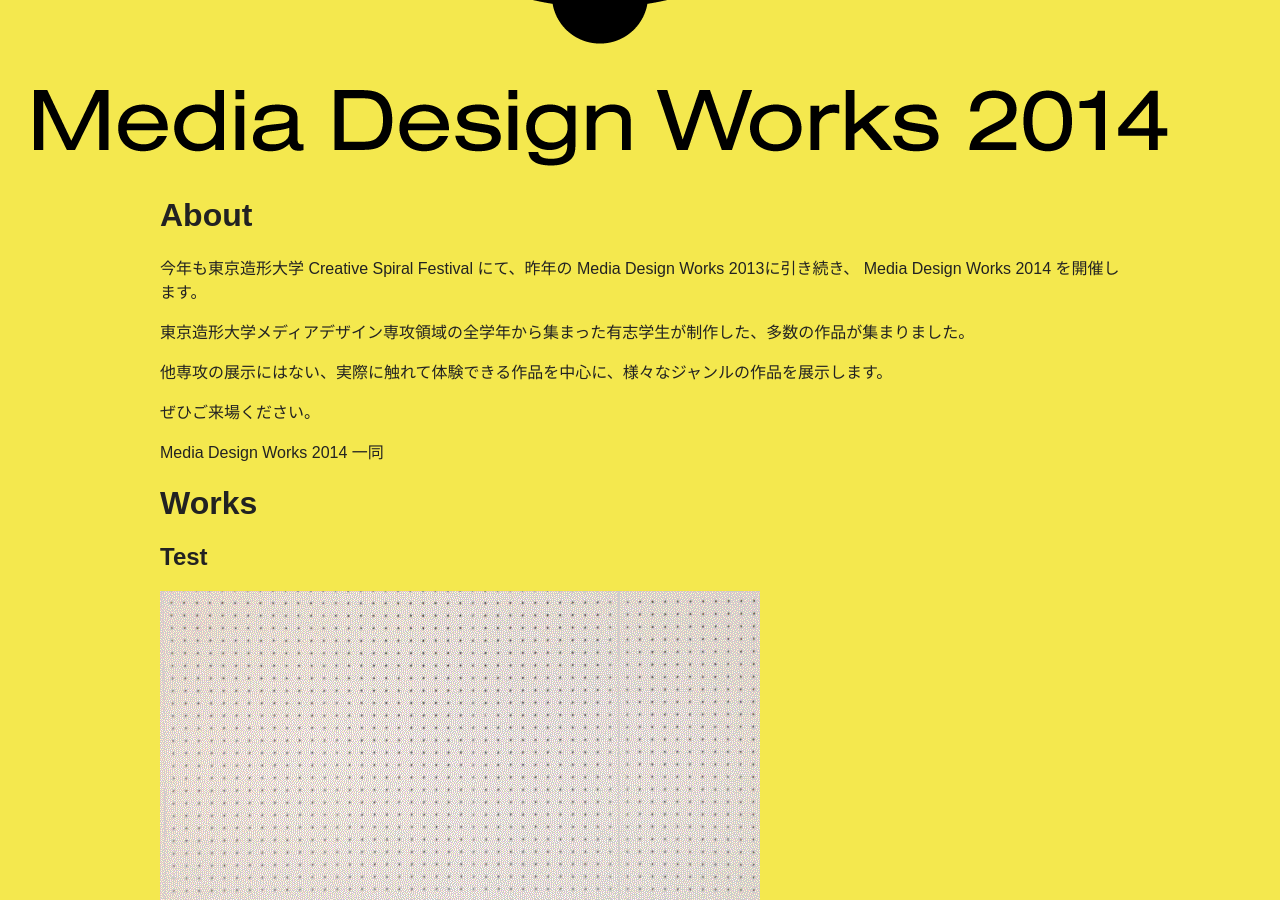
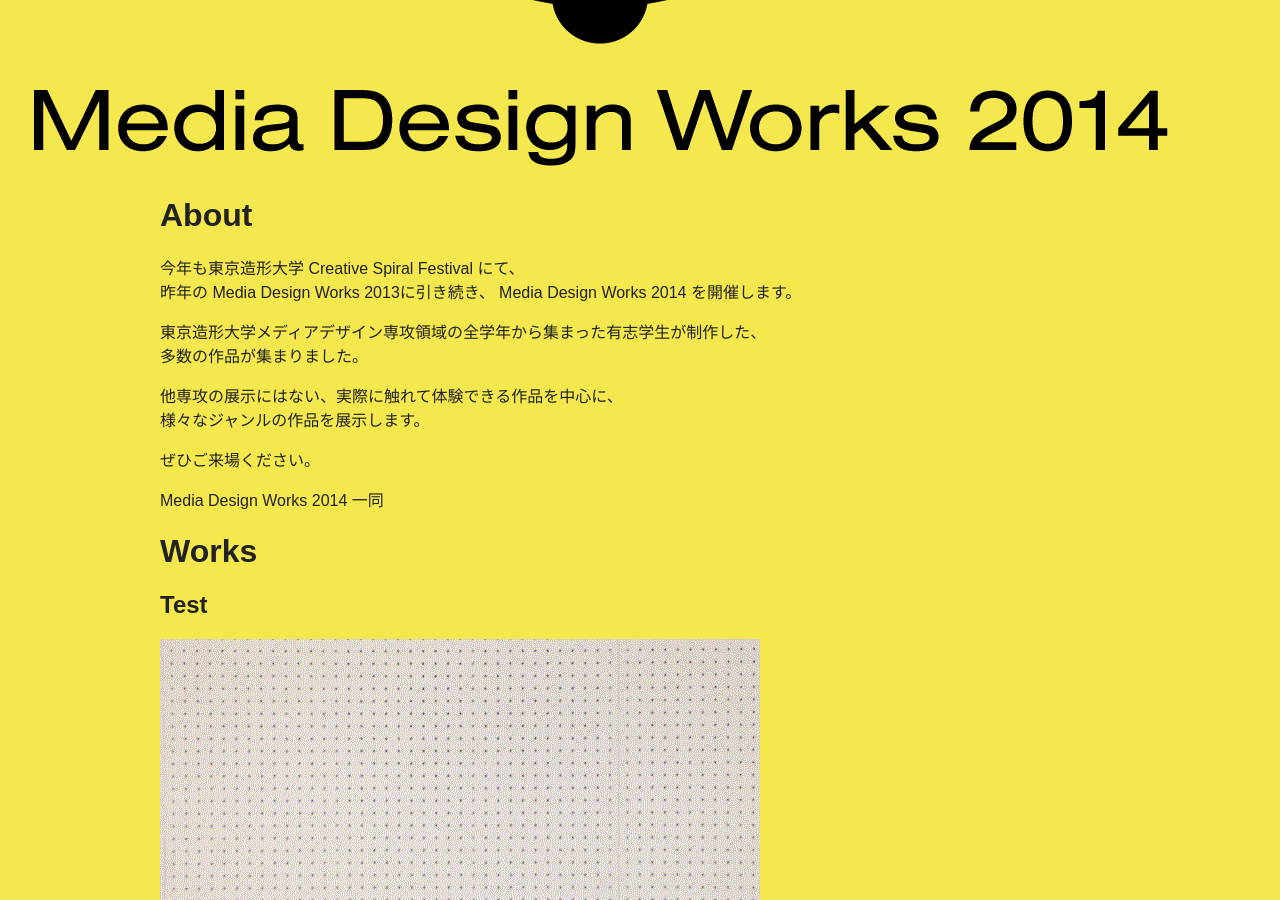
Before and after one commit to mdw2014/mdw2014.github.io, a Jekyll site: the page built from index.html, in a window 1280 px wide and 900 px high, scrolled down 633 px. Built offline with Jekyll 4.4.1, drawn with Linux system fonts in a browser that asks for light colours.

Commit message:
Update index.html

```diff
--- a/index.html
+++ b/index.html
@@ -4,49 +4,47 @@
 
 <section id="about">
   <div class="wrapper">
-    <h1 class="section-heading"></h1>
+    <div class="section-heading-wrapper">
+      <h1 class="section-heading">About</h1>
     </div>
-</section>
-
-<div class="capsule">
-
-  <section>
-    <div class="wrapper">
-      <div class="section-heading-wrapper section-heading-wrapper--capsule-top">
-        <h1 class="section-heading">About</h1>
-        <p>今年も東京造形大学 Creative Spiral Festival にて、昨年の Media Design Works 2013に引き続き、 Media Design Works 2014 を開催します。</p>
-        <p>東京造形大学メディアデザイン専攻領域の全学年から集まった有志学生が制作した、多数の作品が集まりました。</p>
-        <p>他専攻の展示にはない、実際に触れて体験できる作品を中心に、様々なジャンルの作品を展示します。</p>
+    <div class="section-contents">
+      <p>今年も東京造形大学 Creative Spiral Festival にて、<br>昨年の Media Design Works 2013に引き続き、 Media Design Works 2014 を開催します。</p>
+      <p>東京造形大学メディアデザイン専攻領域の全学年から集まった有志学生が制作した、<br>多数の作品が集まりました。</p>
+      <p>他専攻の展示にはない、実際に触れて体験できる作品を中心に、<br>様々なジャンルの作品を展示します。</p>
       <p>ぜひご来場ください。</p>
       <p>Media Design Works 2014 一同</p>
     </div>
   </div>
 </section>
 
-  <section>
+<div class="capsule">
+
+  <section id="works">
     <div class="wrapper">
       <div class="section-heading-wrapper">
         <h1 class="section-heading">Works</h1>
       </div>
+      <div class="works">
         {% for work in site.data.works %}
         <section class="work">
           <h2 class="work-heading">{{ work.title }}</h2>
           {% if work.images %}
-        <img src="img/works/{{ work.dir }}/{{ work.images[0] }}" alt="作品画像">
+          <img class="work-image" src="img/works/{{ work.dir }}/{{ work.images[0] }}" alt="作品画像">
             {% for src in work.images %}
             <div class="thumbnails">
               <img src="img/works/{{ work.dir }}/{{ src }}" alt="作品画像">
             </div>
             {% endfor %}
           {% else %}
-        <img src="img/works/no-image.gif" alt="No Image">
+          <img class="work-image" src="img/works/no-image.gif" alt="No Image">
           {% endif %}
           <div class="description">
-          <div class="author">{% if work.icon %}<img src="img/works/{{ work.dir }}/{{ work.icon }}" alt="アイコン">{% endif %}{{ work.author }}</div>
+            <div class="author">{% if work.icon %}<img src="img/works/{{ work.dir }}/{{ work.icon }}" alt="アイコン">{% endif %}<span class="name">{{ work.author }}</span></div>
             <div class="description">{{ work.description }}</div>
           </div>
         </section>
         {% endfor %}
+      </div>
     </div>
   </section>
 
@@ -54,6 +52,7 @@
     <div class="wrapper">
       <div class="section-heading-wrapper">
         <h1 class="section-heading">Photos</h1>
+      </div>
       <div class="carousel">
         <div class="item">
           <img src="img/pictures/001.jpg" alt="打ち合わせの様子">
@@ -65,13 +64,14 @@
         </div>
       </div>
     </div>
-    </div>
   </section>
 
   <section id="info">
     <div class="wrapper">
       <div class="section-heading-wrapper">
         <h1 class="section-heading">Info</h1>
+      </div>
+      <div class="section-contents">
         <h2>開催概要</h2>
         <h3>会期</h3>
         <p>10月17日(金) 12:00~20:00</p>
@@ -88,6 +88,8 @@
     <div class="wrapper">
       <div class="section-heading-wrapper">
         <h1 class="section-heading">Links</h1>
+      </div>
+      <div class="section-contents">
         <ul>
           <li><a href="//zokei-csf.com" target="_blank">Creative Spiral Festival 2014</a></li>
           <li><a href="//mdpf.xsrv.jp" target="_blank">MDPF</a></li>
```
Lines whose indentation alone changed are shown as unchanged.
